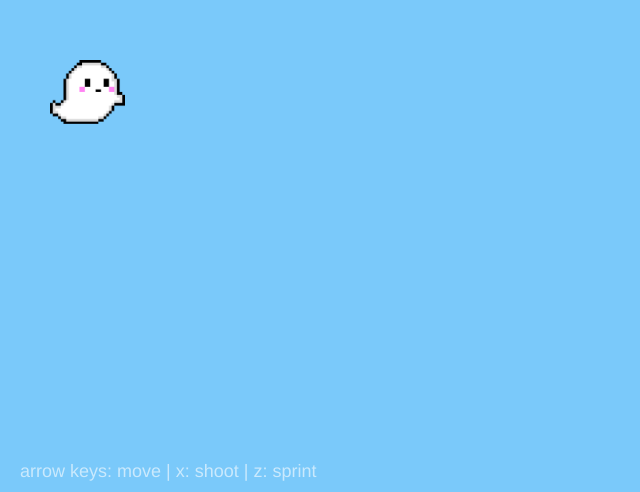
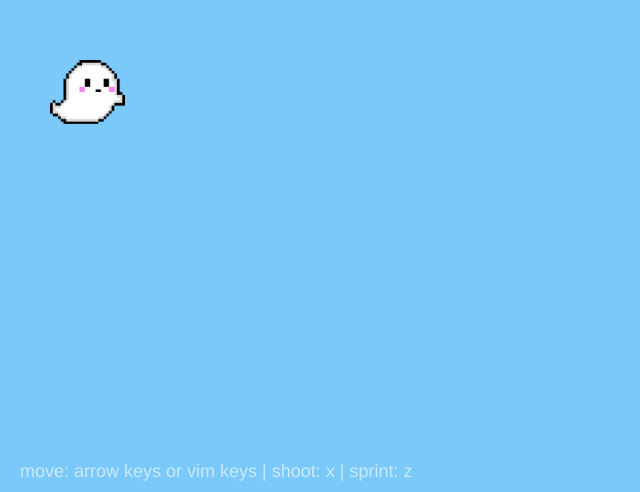
Before and after one commit to finbarberkon/finbarberkon.github.io, a plain HTML site: page index.html in a window 1280 px wide. Shown: the part 308-800 px from the top of the page, 0-640 px from the left. Drawn offline with Linux system fonts and the light colour scheme.

Commit message:
add vim keys

```diff
--- a/adventure.js
+++ b/adventure.js
@@ -52,25 +52,25 @@ document.addEventListener('scroll', (event) => {
 })
 
 function move() {
-   if (key["ArrowLeft"]) {
+   if (key.ArrowLeft || key.h) {
       let new_position = (parseInt(player.style.left) - speed);
       (new_position < MIN_X) && (new_position = MIN_X);
       player.style.left = new_position + "px";
    }
 
-   if (key["ArrowRight"]) {
+   if (key.ArrowRight || key.l) {
       let new_position = (parseInt(player.style.left) + speed);
       (new_position > MAX_X) && (new_position = MAX_X);
       player.style.left = new_position + "px";
    }
 
-   if (key["ArrowUp"]) {
+   if (key.ArrowUp || key.k) {
       let new_position = (parseInt(player.style.top) - speed);
       (new_position < MIN_Y) && (new_position = MIN_Y);
       player.style.top = new_position + "px";
    }
 
-   if (key["ArrowDown"]) {
+   if (key.ArrowDown || key.j) {
       let new_position = (parseInt(player.style.top) + speed);
       (new_position > MAX_Y) && (new_position = MAX_Y);
       player.style.top = new_position + "px";
@@ -78,7 +78,7 @@ function move() {
 }
 
 function shoot() {
-   if (key["x"]) {
+   if (key.x) {
       const fireball = document.createElement('fireball');
       fireball.id = "fireball";
       fireball.style.left = (parseInt(player.style.left) + 40) + "px";
--- a/index.html
+++ b/index.html
@@ -8,7 +8,7 @@
    </head>
    <body>
       <p id="instructions" style="color:white">
-         arrow keys: move | x: shoot | z: sprint
+         move: arrow keys or vim keys | shoot: x | sprint: z
       </p>
       <div id="player"></div>
       <script src="adventure.js" defer></script>
```
